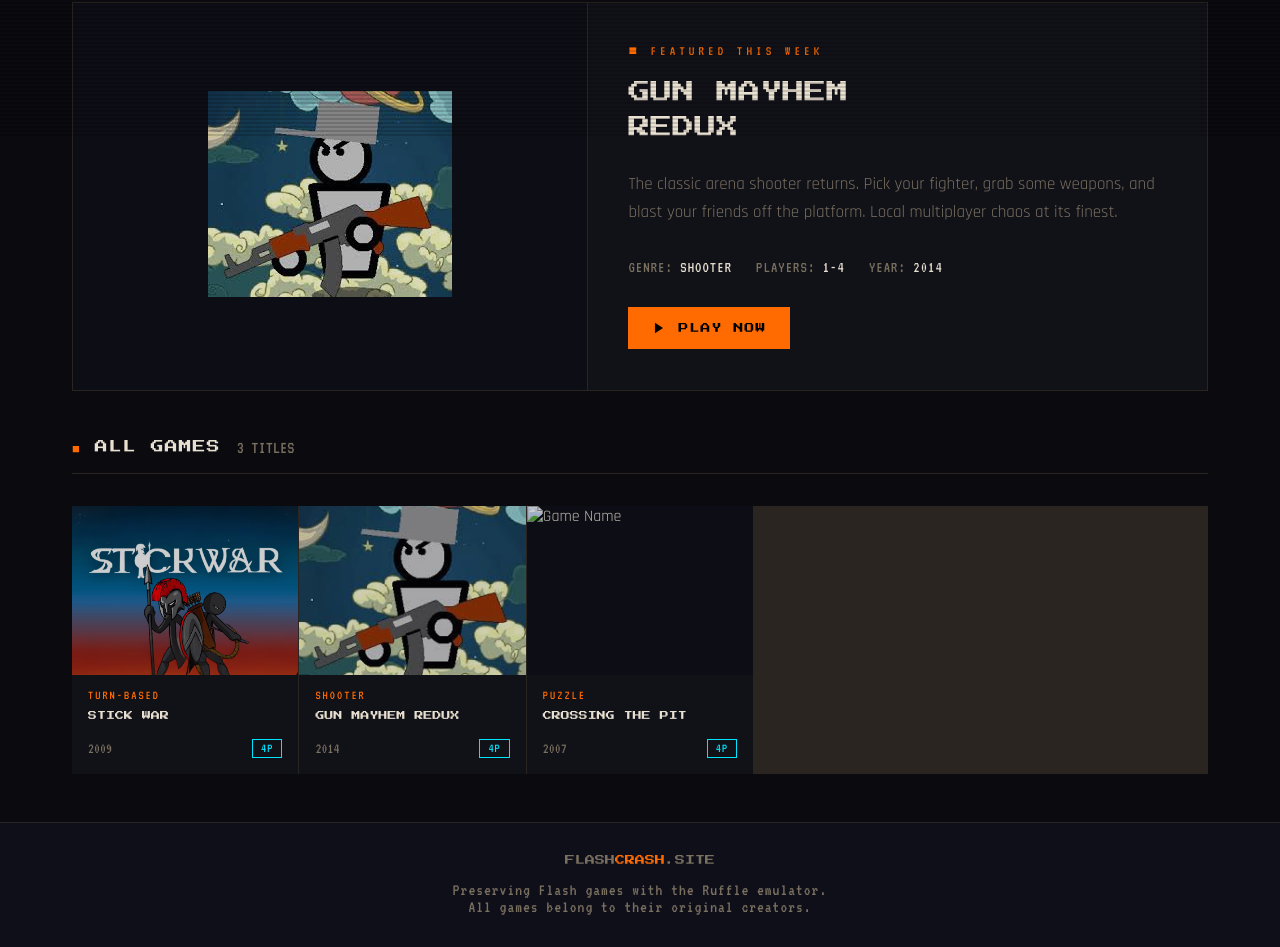
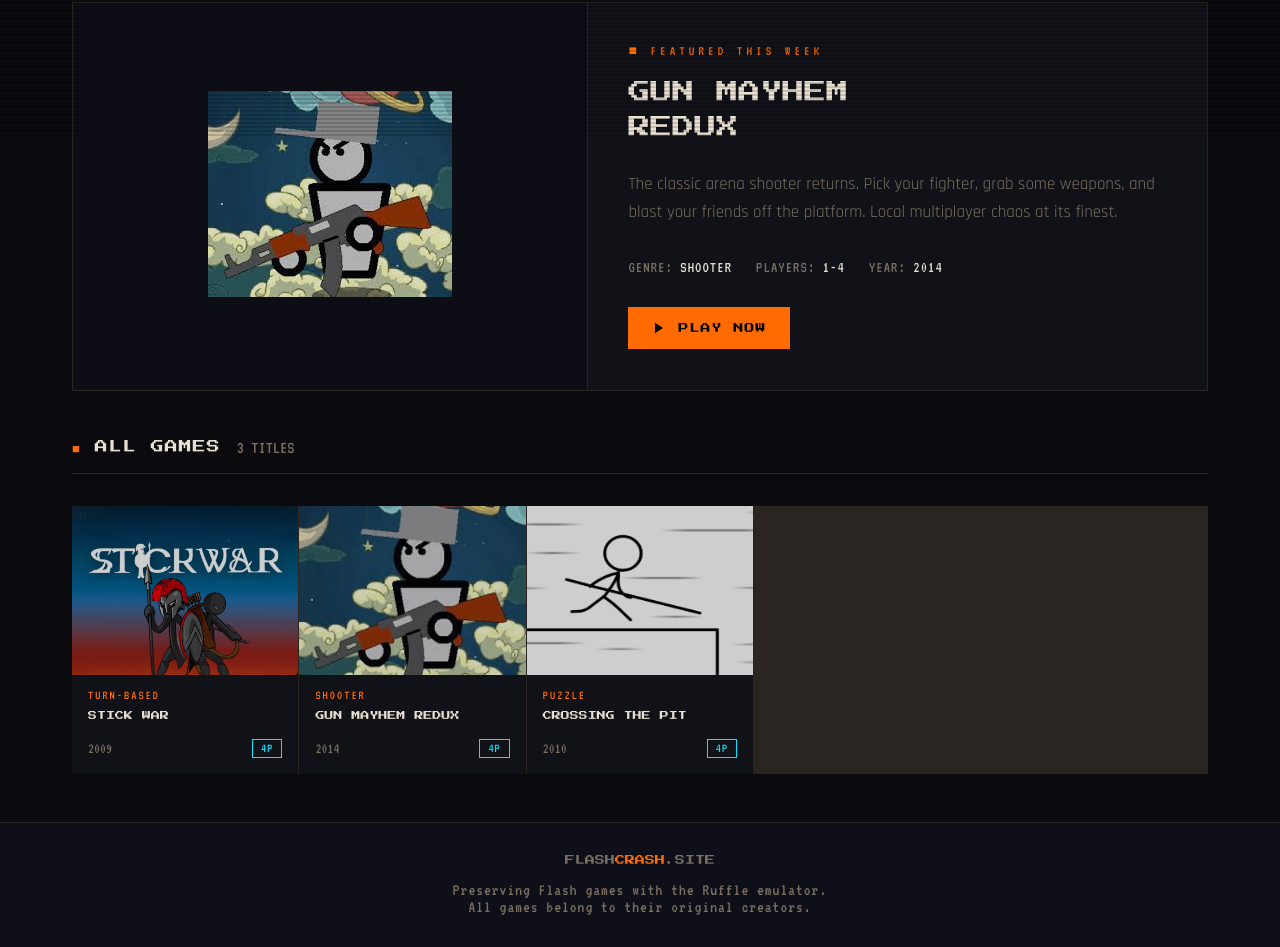
Before and after one commit to ThatOneSystemError/flash-games, a plain HTML site: page index.html in a window 1280 px wide. Shown: the part 662-1609 px from the top of the page. Drawn offline with Linux system fonts and the light colour scheme.

Commit message:
Update index.html

```diff
--- a/index.html
+++ b/index.html
@@ -658,9 +658,9 @@
         </div>
       </a>
 
-                 <a class="game-card" href="crossingthepit.html">
+            <a class="game-card" href="crossingthepit.html">
         <div class="card-thumb">
-          <img src="flash_415482_card.png" alt="Game Name"/>
+          <img src="crossingthepit.png" alt="Game Name"/>
           <div class="card-thumb-overlay">
             <svg class="play-icon" viewBox="0 0 24 24"><polygon points="5,3 19,12 5,21"/></svg>
           </div>
@@ -669,12 +669,11 @@
           <div class="card-genre">PUZZLE</div>
           <div class="card-name">CROSSING THE PIT</div>
           <div class="card-footer">
-            <div class="card-year">2007</div>
+            <div class="card-year">2010</div>
             <div class="card-tag new-tag">4P</div>
           </div>
         </div>
       </a>
-
 
       <!-- ADD MORE GAME CARDS BELOW -->
 
```
